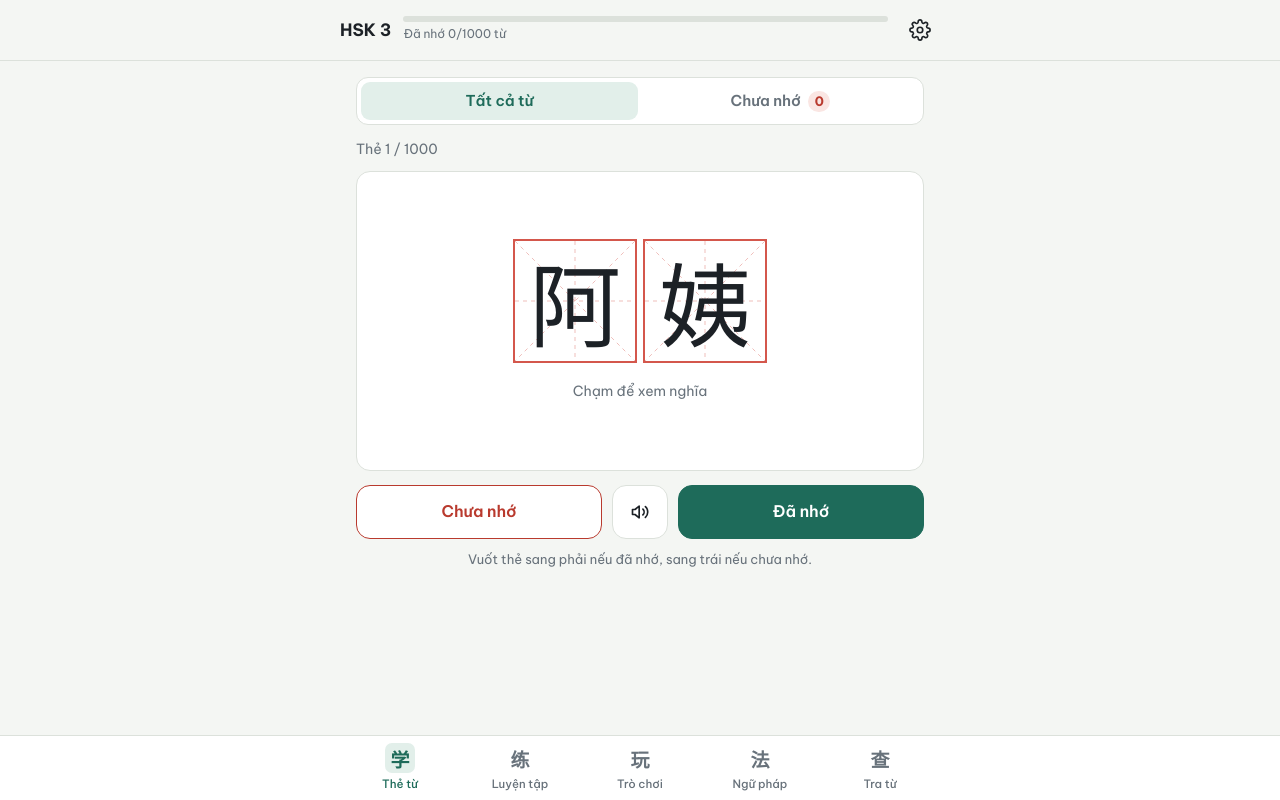
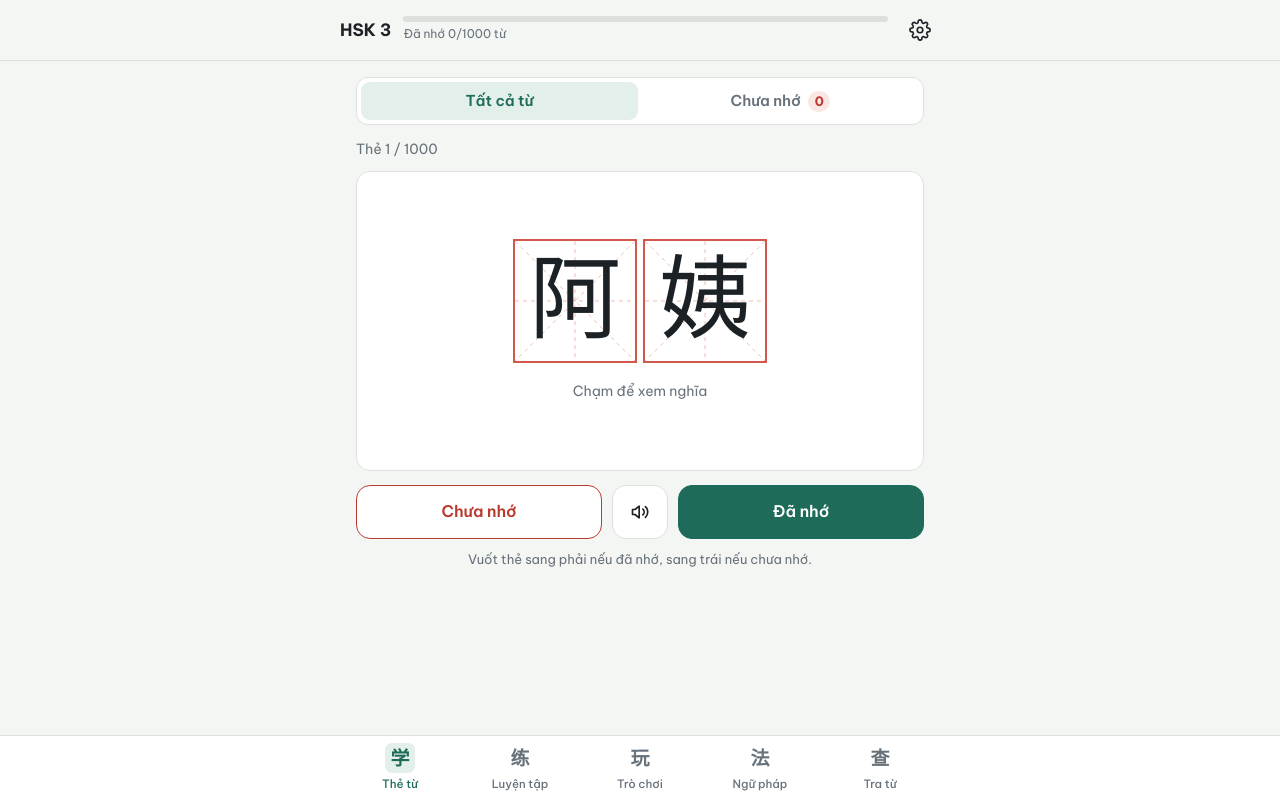
Before and after one commit to xbinh47/hoc-tieng-trung, a plain HTML site: page hsk3-on-tap.html in a window 1280 px wide. Drawn offline with Linux system fonts and the light colour scheme.

Commit message:
Show Chinese characters in the Song typeface used by HSK papers
The official HSK 3 and HSK 5 sample papers (H31001, H51001) set all
Chinese text in 宋体 at regular weight. Switch back to Noto Serif SC, now at
weight 400 everywhere, with Songti SC and SimSun as fallbacks.

Co-Authored-By: Claude Opus 5.5 <noreply@anthropic.com>

```diff
--- a/hsk3-on-tap.html
+++ b/hsk3-on-tap.html
@@ -12,7 +12,7 @@
 <meta name="theme-color" content="#121517" media="(prefers-color-scheme: dark)">
 <title>Học tiếng Trung</title>
 <link rel="preconnect" href="https://fonts.googleapis.com">
-<link rel="stylesheet" href="https://fonts.googleapis.com/css2?family=Be+Vietnam+Pro:wght@400;500;600;700&family=Noto+Sans+SC:wght@500;700&display=swap">
+<link rel="stylesheet" href="https://fonts.googleapis.com/css2?family=Be+Vietnam+Pro:wght@400;500;600;700&family=Noto+Serif+SC:wght@400&display=swap">
 <style>
 :root{--paper:#F4F6F3;--sf:#FFFFFF;--ink:#1C2126;--mu:#68727B;--ln:#DCE1DB;--grid:#D4574C;--gridl:rgba(212,87,76,.38);--jade:#1E6B5A;--jadet:#E2EFEA;--onj:#FFFFFF;--bad:#B93A2E;--badt:#FAE6E3;--okt:#E2EFEA;
 --r1:8px;--r2:14px;--nav:64px;color-scheme:light}
@@ -21,7 +21,7 @@
 *{box-sizing:border-box;-webkit-tap-highlight-color:transparent}
 html,body{margin:0}
 body{background:var(--paper);color:var(--ink);font:17px/1.55 "Be Vietnam Pro",system-ui,sans-serif;-webkit-font-smoothing:antialiased}
-.zh{font-family:"Noto Sans SC","PingFang SC","Hiragino Sans GB","Microsoft YaHei",sans-serif}
+.zh{font-family:"Noto Serif SC","Songti SC","SimSun","STSong",serif}
 button,input,select,textarea{font:inherit;color:inherit}
 button{cursor:pointer}
 :focus-visible{outline:3px solid var(--jade);outline-offset:2px}
@@ -57,7 +57,7 @@ main{max-width:600px;margin:0 auto;padding:16px 16px calc(var(--nav) + env(safe-
 .tzrow.sm .tg{border-width:1.5px}
 .tg svg{position:absolute;inset:0;width:100%;height:100%}
 .tg path{stroke:var(--gridl);stroke-width:1;stroke-dasharray:4 4;vector-effect:non-scaling-stroke;fill:none}
-.tg b{position:relative;font-size:calc(var(--s) * .74);line-height:1;font-weight:500}
+.tg b{position:relative;font-size:calc(var(--s) * .74);line-height:1;font-weight:400}
 
 /* Thẻ từ */
 .meta{display:flex;justify-content:space-between;align-items:center;color:var(--mu);font-size:14px;margin-bottom:10px}
@@ -134,7 +134,7 @@ h2{font-size:22px;margin:4px 0 4px;font-weight:700}
 .miss{list-style:none;padding:0;margin:14px 0 0;background:var(--sf);border:1px solid var(--ln);border-radius:var(--r2)}
 .miss li{padding:10px 14px;border-top:1px solid var(--ln);display:flex;gap:10px;align-items:baseline}
 .miss li:first-child{border-top:0}
-.miss .zh{font-size:20px;font-weight:700}
+.miss .zh{font-size:20px;font-weight:400}
 
 /* Sắp xếp câu */
 .ans{min-height:64px;display:flex;flex-wrap:wrap;align-content:flex-start;gap:6px;padding:10px;border:2px dashed var(--ln);border-radius:var(--r2);margin-bottom:14px;background:var(--sf)}
@@ -172,7 +172,7 @@ details>div{padding:0 16px 16px}
 /* Trò chơi */
 .grid{display:grid;grid-template-columns:repeat(3,1fr);gap:8px}
 .tile{min-height:76px;padding:8px;border:1.5px solid var(--ln);border-radius:var(--r2);background:var(--sf);font-size:15px}
-.tile.zh{font-size:26px;font-weight:700}
+.tile.zh{font-size:26px;font-weight:400}
 .tile.sel{border-color:var(--jade);box-shadow:0 0 0 2px var(--jade) inset}
 .tile.done{background:var(--okt);border-color:var(--jade);opacity:.6}
 .tile.bad{background:var(--badt);border-color:var(--bad)}
```
Also changed, not shown: index.html (+5 -5 lines).
